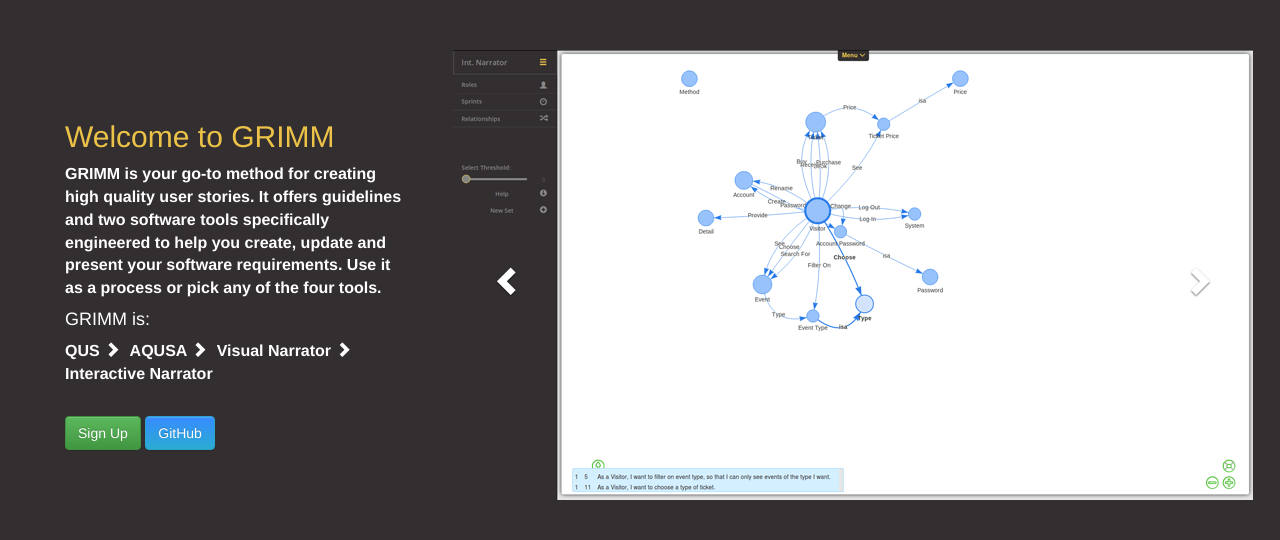
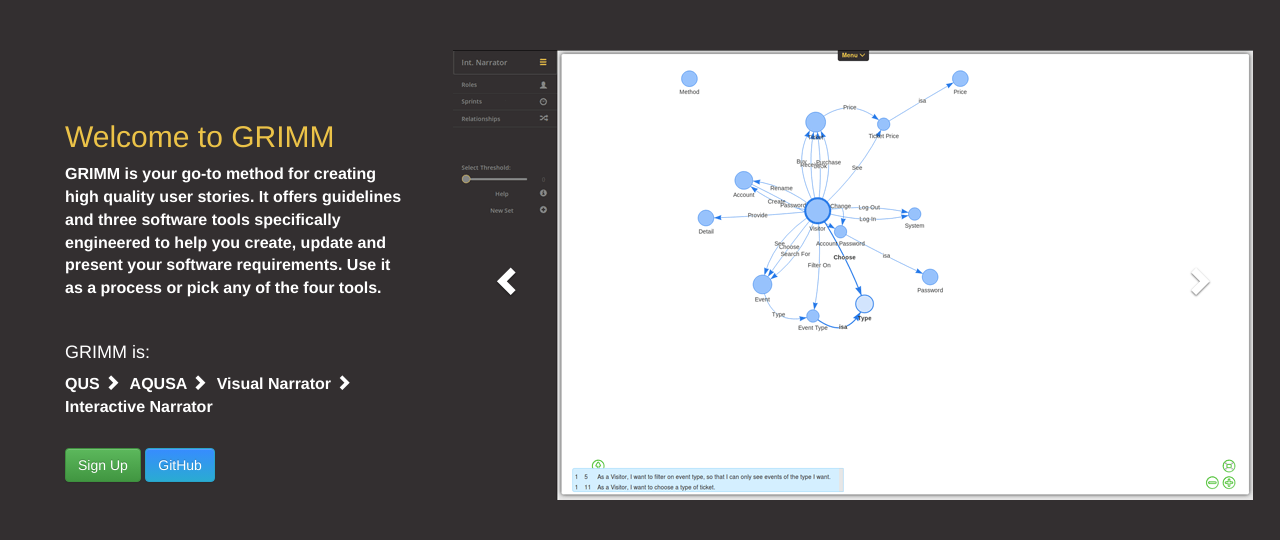
Before and after one commit to RELabUU/Interactive-Narrator, a Flask app: page / in a window 1280 px wide. Shown: the part 52-592 px from the top of the page. Run offline with Flask 2, Linux system fonts and the light colour scheme; some libraries are stand-ins or nearby versions.

Commit message:
small cosmetic changes

```diff
--- a/app/static/css/custom.css
+++ b/app/static/css/custom.css
@@ -355,7 +355,7 @@ h2#intro-text-left-slogan{
 /*FORM CSS*/
 
 #uploadform{
-
+    color:white;
     margin: auto;
     width: 80%;
 }
--- a/app/templates/index.html
+++ b/app/templates/index.html
@@ -9,10 +9,10 @@
             <h2 id="intro-text-left-slogan">Welcome to GRIMM</h2>
             <p>GRIMM is your go-to method for creating high quality user stories.
                 It offers guidelines and
-                two software tools specifically engineered to help you
+                three software tools specifically engineered to help you
                 create, update and present your software requirements. Use it as a
                 process or pick any of the four tools.</p>
-
+                <br>
                 <h4>GRIMM is:</h4>
                 <ul class="list-inline">
                     <li>QUS <span class="glyphicon glyphicon-chevron-right"></span></li>
```
